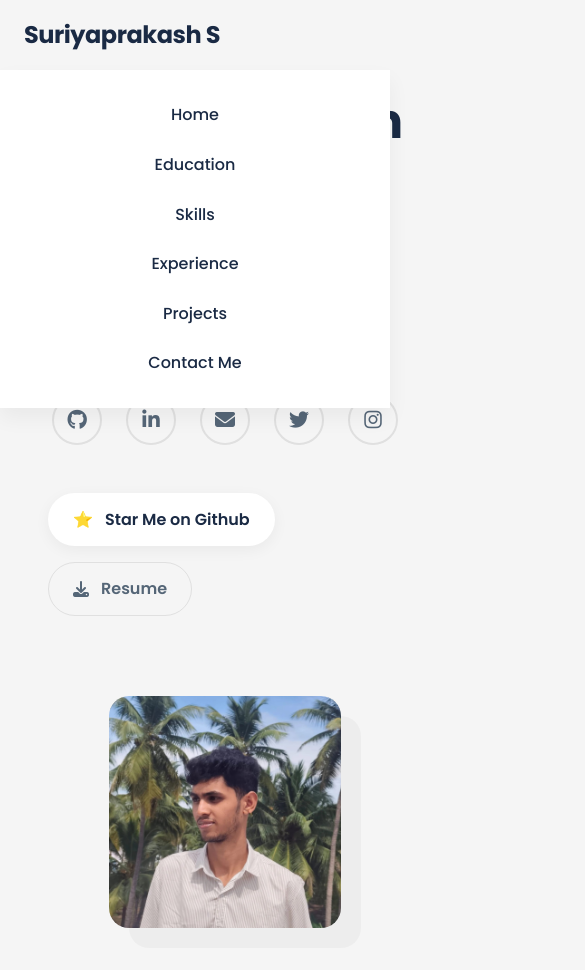
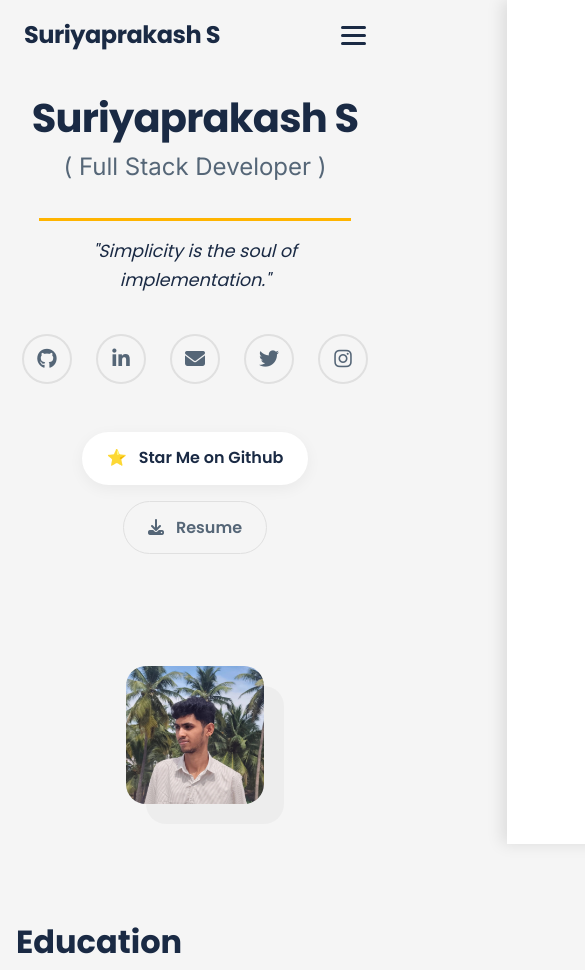
Before and after one commit to SURIYAPRAKASH0212/My-Portfolio, a plain HTML site: page index.html in a window 390 px wide. Shown: the top 970 px of the page, 585 px wide, since content can reach past the window. Drawn offline with Linux system fonts and the light colour scheme.

Commit message:
Final Commit

```diff
--- a/index.html
+++ b/index.html
@@ -23,6 +23,11 @@
     <nav class="navbar">
         <div class="nav-container">
             <a href="#home" class="nav-logo">Suriyaprakash S</a>
+            <div class="menu-toggle" id="mobile-menu">
+                <span class="bar"></span>
+                <span class="bar"></span>
+                <span class="bar"></span>
+            </div>
             <ul class="nav-links">
                 <li><a href="#home">Home</a></li>
                 <li><a href="#education">Education</a></li>
--- a/script.js
+++ b/script.js
@@ -86,4 +86,26 @@ document.addEventListener('DOMContentLoaded', () => {
     if (form) {
         form.addEventListener("submit", handleSubmit);
     }
+
+
+    // Mobile Menu Toggle
+    const mobileMenu = document.getElementById('mobile-menu');
+    const navLinks = document.querySelector('.nav-links');
+
+    if (mobileMenu) {
+        mobileMenu.addEventListener('click', () => {
+            navLinks.classList.toggle('active');
+            mobileMenu.classList.toggle('is-active');
+        });
+    }
+
+    // Close menu when clicking a link
+    document.querySelectorAll('.nav-links a').forEach(link => {
+        link.addEventListener('click', () => {
+            if (navLinks.classList.contains('active')) {
+                navLinks.classList.remove('active');
+                mobileMenu.classList.remove('is-active');
+            }
+        });
+    });
 });
--- a/style.css
+++ b/style.css
@@ -91,6 +91,22 @@ ul {
 
 .nav-links a:hover::after {
     width: 100%;
+}
+
+/* Mobile Menu Toggle */
+.menu-toggle {
+    display: none;
+    flex-direction: column;
+    cursor: pointer;
+    gap: 5px;
+}
+
+.menu-toggle .bar {
+    width: 25px;
+    height: 3px;
+    background-color: var(--text-color);
+    transition: all 0.3s ease;
+    border-radius: 2px;
 }
 
 /* Hero Section */
@@ -293,32 +309,108 @@ footer {
 }
 
 /* Responsive */
+/* Responsive */
 @media (max-width: 900px) {
     .navbar {
         padding: 1rem 1.5rem;
+    }
+
+    .section {
+        padding: 3rem 1rem;
+    }
+
+    .section-title {
+        font-size: 2rem;
+        margin-bottom: 2rem;
+    }
+
+    .menu-toggle {
+        display: flex;
+        z-index: 1001;
+        /* Above the menu */
+    }
+
+    .nav-links {
+        position: fixed;
+        top: 0;
+        right: -100%;
+        height: 100vh;
+        width: 70%;
+        max-width: 300px;
+        background: white;
+        flex-direction: column;
+        align-items: center;
+        justify-content: center;
+        padding: 2rem;
+        box-shadow: -5px 0 15px rgba(0, 0, 0, 0.1);
+        transition: right 0.3s ease-in-out;
+        z-index: 1000;
+        gap: 2.5rem;
+    }
+
+    .nav-links.active {
+        right: 0;
+    }
+
+    /* Hamburger Animation when active */
+    .menu-toggle.is-active .bar:nth-child(2) {
+        opacity: 0;
+    }
+
+    .menu-toggle.is-active .bar:nth-child(1) {
+        transform: translateY(8px) rotate(45deg);
+    }
+
+    .menu-toggle.is-active .bar:nth-child(3) {
+        transform: translateY(-8px) rotate(-45deg);
     }
 
     .hero-container {
         grid-template-columns: 1fr;
         text-align: center;
         gap: 3rem;
+        flex-direction: column-reverse;
+        /* Attempting to fix order */
+        display: flex;
+        /* Override grid for better order control if needed, or stick to grid */
+    }
+
+    /* Ensuring image is on top for mobile as per common design, or text top?
+       Let's stick to valid grid re-ordering or flex.
+       Grid is usually easier.
+    */
+    .hero-container {
+        display: flex;
+        flex-direction: column-reverse;
+        /* Text bottom (1st in HTML), Image top (2nd in HTML) -> No, Wait.
+        HTML: Text (hero-content) is 1st. Image (hero-image-container) is 2nd.
+        column-reverse puts 2nd on top, 1st on bottom.
+        Let's try standard stacking first: Text top, Image bottom.
+        flex-direction: column;
+        */
+        flex-direction: column;
     }
 
     .hero-content {
         align-items: center;
-        order: 2;
-        /* Image top on mobile? Standard is usually text top, but user wants image prominent? Let's stick to standard flow first. */
-        order: 1;
-        /* Text first */
     }
 
     .hero-image-container {
-        order: 2;
-        /* Image second */
+        justify-content: center;
+        margin-top: 2rem;
+    }
+
+    .hero-image {
+        max-width: 60%;
+        /* Smaller on mobile */
     }
 
     .hero-name {
-        font-size: 3rem;
+        font-size: 2.5rem;
+    }
+
+    .hero-buttons {
+        justify-content: center;
     }
 
     .hero-quote {
@@ -329,25 +421,20 @@ footer {
         padding-left: 0;
     }
 
-    .nav-links {
-        display: none;
-        /* Hide for now on small screens or create hamburger - sticking to simple responsive request "responsive layout" usually implies stacking */
-        /* For a comprehensive "responsive" nav, I should add a hamburger, but let's just center stack content for now for simplicity if not requested specifically */
-        gap: 1.5rem;
-        position: absolute;
-        top: 100%;
-        left: 0;
-        right: 0;
-        background: white;
-        flex-direction: column;
+    /* Contact Section Responsive */
+    .contact-container {
+        grid-template-columns: 1fr;
+        gap: 3rem;
         padding: 2rem;
-        text-align: center;
-        box-shadow: 0 10px 20px rgba(0, 0, 0, 0.05);
     }
 
-    /* Simple mobile nav reveal for this iteration */
-    .navbar:hover .nav-links {
-        display: flex;
+    /* Timeline Responsive */
+    .timeline {
+        padding-left: 1.5rem;
+    }
+
+    .timeline-item::before {
+        left: -2.1rem;
     }
 }
 
@@ -736,10 +823,3 @@ footer {
 }
 
 /* Responsive Contact */
-@media (max-width: 768px) {
-    .contact-container {
-        grid-template-columns: 1fr;
-        gap: 3rem;
-        padding: 2rem;
-    }
-}
```
